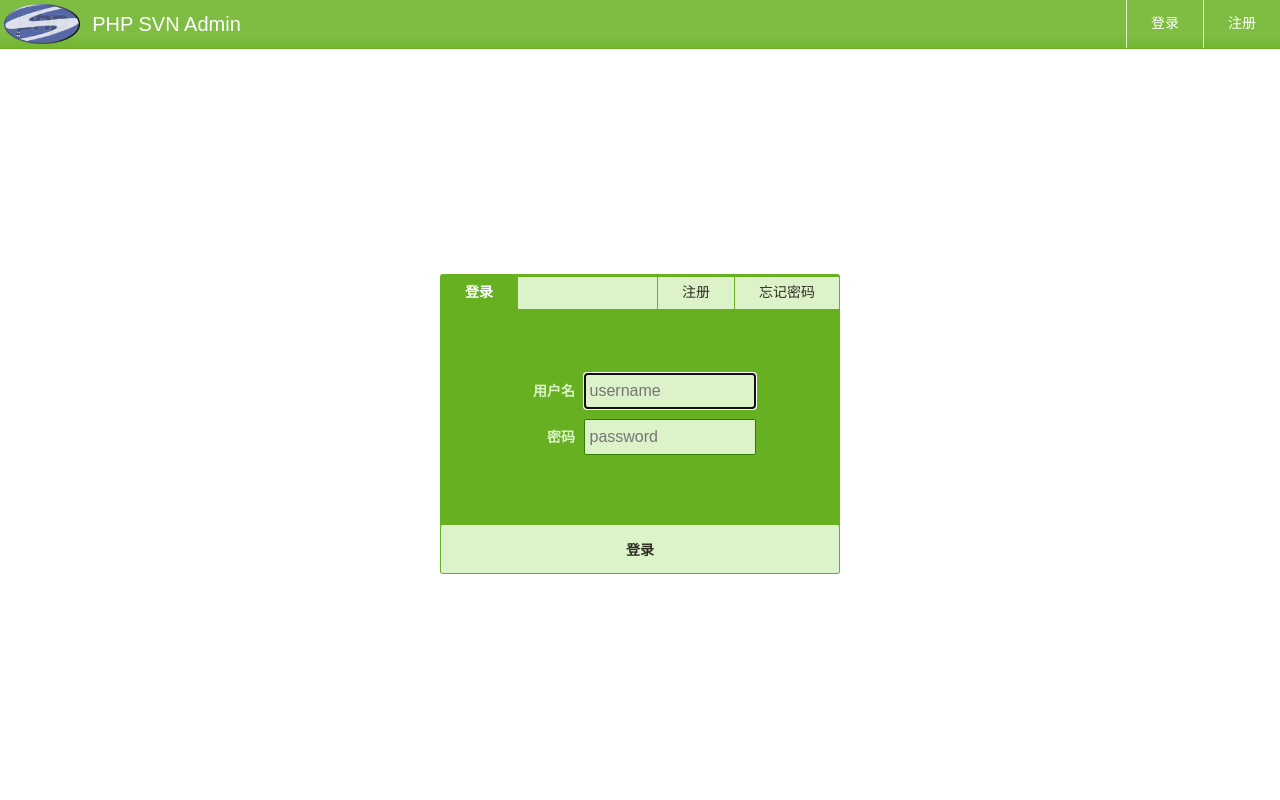
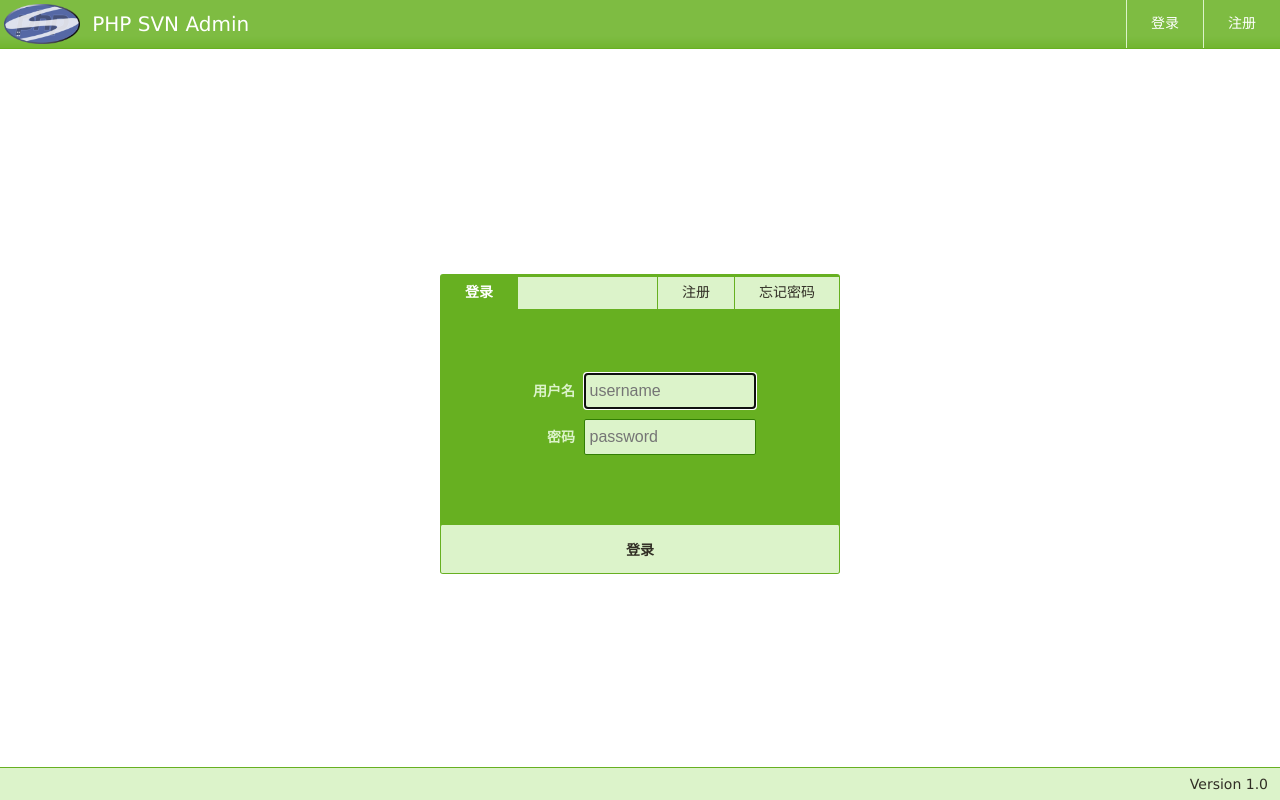
Before and after one commit to jamesfancy/phpsvnadmin, a PHP site: page / in a window 1280 px wide. Run offline with PHP 8.4, Linux system fonts and the light colour scheme; style sheets or scripts are compiled from the project's sources.

Commit message:
add footer include file

```diff
--- a/conf/options.php
+++ b/conf/options.php
@@ -9,8 +9,5 @@ $config->options = [
 
     'isAllowRegister' => true,
 
-    'rowsInPage' => 15,
-
-    'author' => 'J.Fan (jamesfancy@gmail.com)',
-    'version' => '1.0'
+    'rowsInPage' => 15
 ];
--- a/inc/conf.inc.php
+++ b/inc/conf.inc.php
@@ -1,4 +1,9 @@
 <?php
+
+class Env {
+
+    const version = "1.0";
+}
 
 class SvnAdminConfig {
 
--- /dev/null
+++ b/inc/footer.inc.php
@@ -0,0 +1,9 @@
+<?php
+require_once dirname(__FILE__) . '/common.inc.php';
+
+global $config;
+?>
+
+<div id="pageFooter" class="footer">
+    <span id="version">Version <?php echo Env::version ?></span>
+</div>
--- a/index.php
+++ b/index.php
@@ -56,6 +56,7 @@ $self = currentUser();
                 </div>
             </div>
         </div>
+        <?php include 'inc/footer.inc.php' ?>
     </body>
     <?php include 'inc/endbody.inc.php' ?>
 </html>
--- a/style/def.less
+++ b/style/def.less
@@ -67,7 +67,7 @@ div.header {
 
     span.title {
         font-size: 20px;
-        font-family: Arial,Verdanda;
+        font-family: "Lucida Grande", Tahoma, sans-serif;
         height: 48px;
         line-height: 48px;
         .lfloat;
@@ -100,7 +100,25 @@ div.header {
     padding: 10px;
 }
 
-/// Index page /////////////////////////////////////////////////
+// Footer area /////////////////////////////////////////////////
+div.footer {
+    position: absolute;
+    bottom: 0;
+    left: 0;
+    right: 0;
+    height: 32px;
+    background: @lightBg;
+    border-top: 1px solid @darkBg;
+    font-family: "Lucida Grande", Tahoma, sans-serif;
+
+    #version {
+        float: right;
+        line-height: 32px;
+        margin-right: 12px;
+    }
+}
+
+// Index page //////////////////////////////////////////////////
 .index_main_panel {
     background: @darkBg;
     position: absolute;
```
